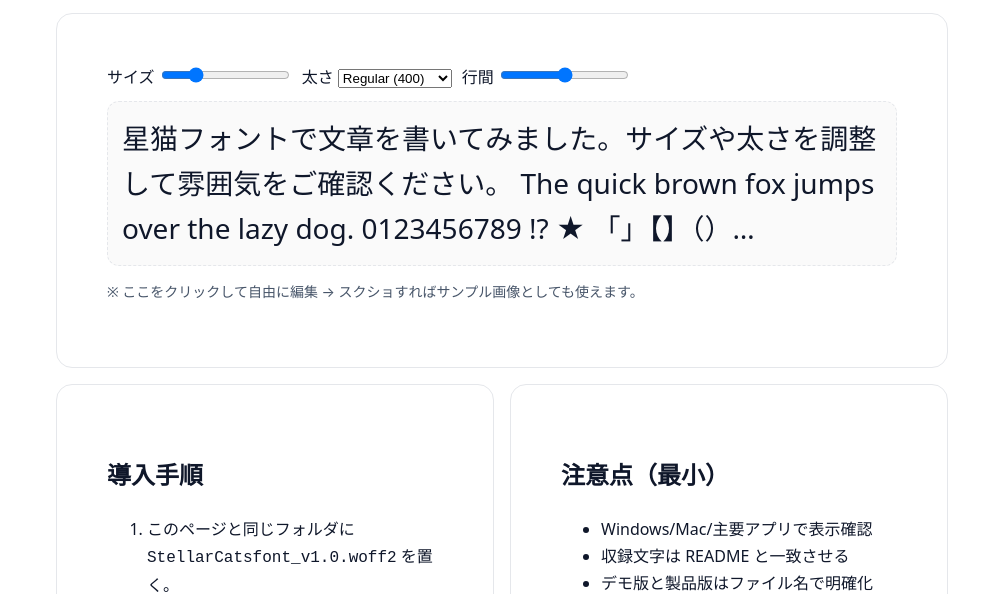
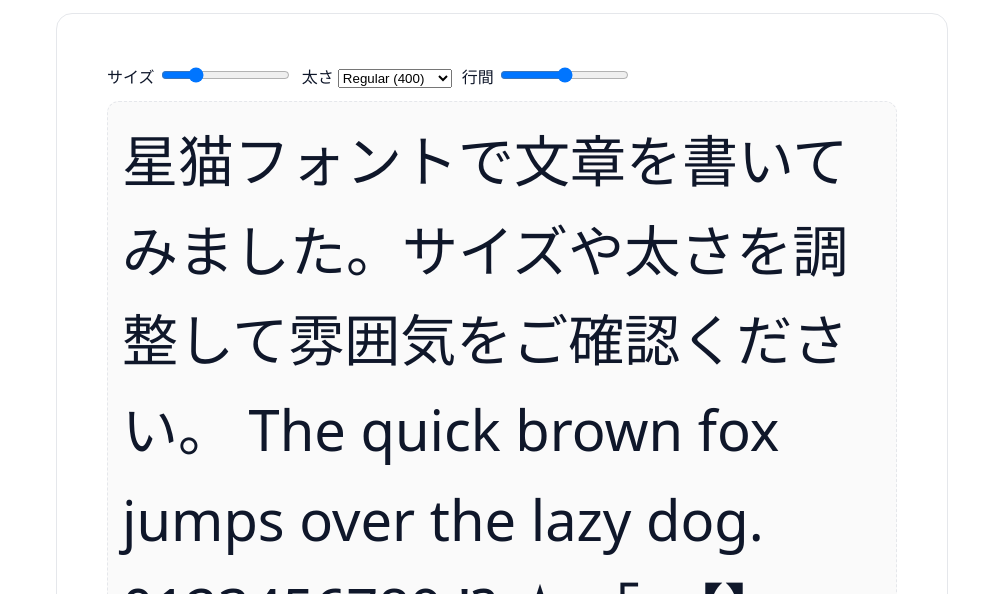
Before and after one commit to StellarCatsStudio/stellarcats-site, a plain HTML site: page font/index.html in a window 1280 px wide. Shown: the part 206-800 px from the top of the page, without its empty margins (138-1141 px from the left). Drawn offline with Linux system fonts and the light colour scheme; a web font is replaced by a local one.

Commit message:
度合を大きくしてみた

```diff
--- a/font/index.html
+++ b/font/index.html
@@ -108,7 +108,7 @@ The quick brown fox jumps over the lazy dog. 0123456789 !? ★ 「」【】（
     const weight=document.getElementById('weight');
     const lh=document.getElementById('lh');
     function apply(){
-      out.style.fontSize=size.value+'px';
+      out.style.fontSize=size.value*2+'px';
       out.style.fontWeight=weight.value;
       out.style.lineHeight=lh.value;
     }
```
